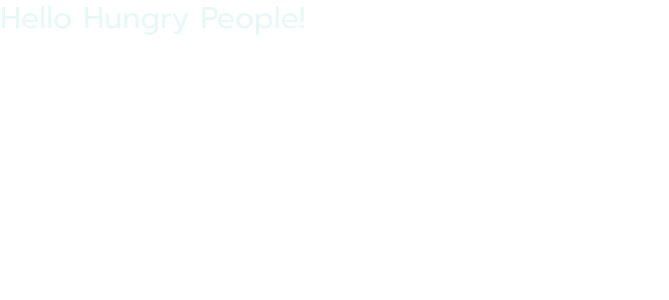
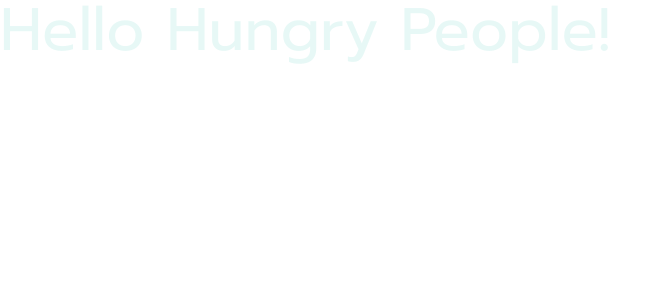
Before and after one commit to srinivas-pradhan/FOOD-ORDER-UI, a Next.js app in the folder food-order-ui/: page / in a window 1280 px wide. Shown: the top 300 px of the page, without its empty margins (0-669 px from the left). Built offline with nearby package versions, Linux system fonts and the light colour scheme.

Commit message:
Update page.tsx

```diff
--- a/food-order-ui/app/page.tsx
+++ b/food-order-ui/app/page.tsx
@@ -1,5 +1,5 @@
 export default function Home() {
   return (
-    <div className="text-teal-500/10 text-3xl">Hello Hungry People!</div>
+    <div className="text-teal-500/10 text-6xl">Hello Hungry People!</div>
   )
 }
```
